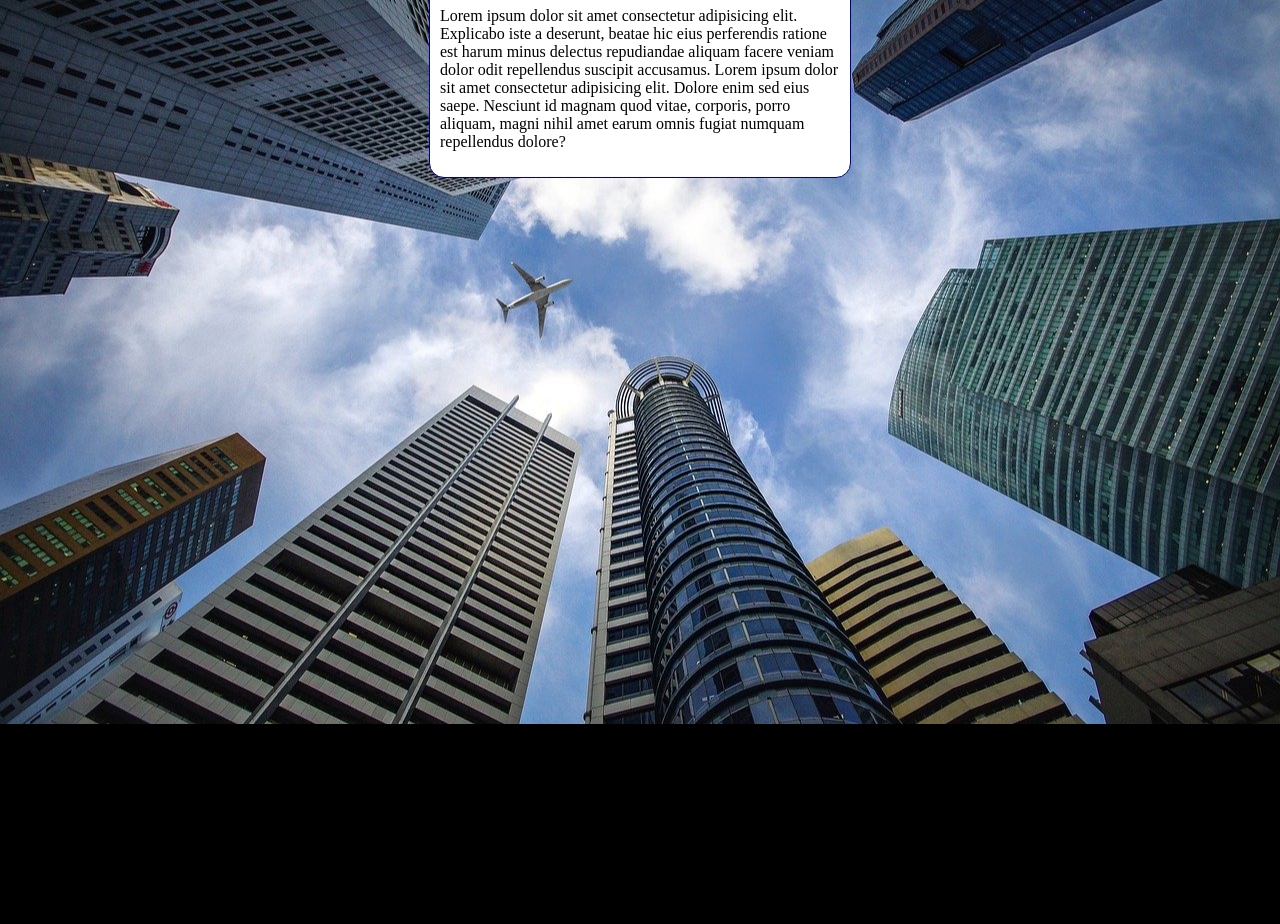
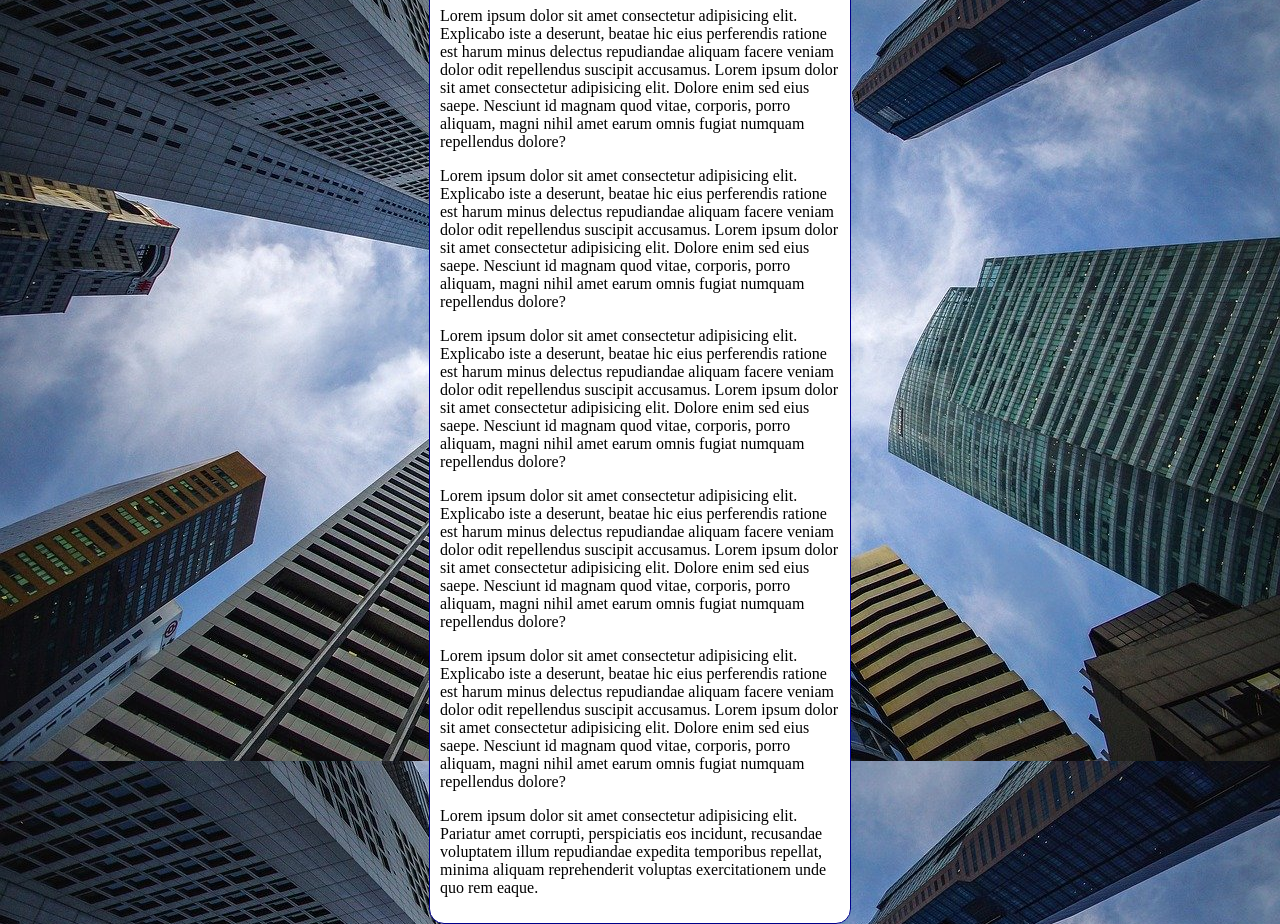
Before and after one commit to sidneiaasouza/html5-csss3, a plain HTML site: page Exercicios/ex022/fundo006.html in a window 1280 px wide. Shown: the part 92-1016 px from the top of the page. Before the commit the page ends 816 px from the top, so only its background shows below. Drawn offline with Linux system fonts and the light colour scheme.

Commit message:
atualização fundo006

```diff
--- a/Exercicios/ex022/fundo006.html
+++ b/Exercicios/ex022/fundo006.html
@@ -4,7 +4,7 @@
     <meta charset="UTF-8">
     <meta name="viewport" content="width=device-width, initial-scale=1.0">
     <link rel="shortcut icon" href="favicon.ico" type="image/x-icon">
-    <title> Documento</title>
+    <title>Fundo fixo de tela</title>
     <style>
         body {
             height: 100vh;
@@ -13,10 +13,11 @@
             background-position: center center;
             background-repeat: no-repeat;
             background-size: cover;
+            background-attachment: fixed;
         }
         main {
             background-color: white;
-            width: 400px;
+            max-width:400px;
             padding: 10px;
             margin: auto;
             border: 1px solid darkblue;
@@ -30,6 +31,19 @@
         <p>Lorem ipsum dolor sit amet consectetur adipisicing elit. Explicabo iste a deserunt, beatae hic eius perferendis ratione est harum minus delectus repudiandae aliquam facere veniam dolor odit repellendus suscipit accusamus.
         Lorem ipsum dolor sit amet consectetur adipisicing elit. Dolore enim sed eius saepe. Nesciunt id magnam quod vitae, corporis, porro aliquam, magni nihil amet earum omnis fugiat numquam repellendus dolore?
         </p>
+        <p>Lorem ipsum dolor sit amet consectetur adipisicing elit. Explicabo iste a deserunt, beatae hic eius perferendis ratione est harum minus delectus repudiandae aliquam facere veniam dolor odit repellendus suscipit accusamus.
+        Lorem ipsum dolor sit amet consectetur adipisicing elit. Dolore enim sed eius saepe. Nesciunt id magnam quod vitae, corporis, porro aliquam, magni nihil amet earum omnis fugiat numquam repellendus dolore?
+        </p>
+        <p>Lorem ipsum dolor sit amet consectetur adipisicing elit. Explicabo iste a deserunt, beatae hic eius perferendis ratione est harum minus delectus repudiandae aliquam facere veniam dolor odit repellendus suscipit accusamus.
+        Lorem ipsum dolor sit amet consectetur adipisicing elit. Dolore enim sed eius saepe. Nesciunt id magnam quod vitae, corporis, porro aliquam, magni nihil amet earum omnis fugiat numquam repellendus dolore?
+        </p>
+        <p>Lorem ipsum dolor sit amet consectetur adipisicing elit. Explicabo iste a deserunt, beatae hic eius perferendis ratione est harum minus delectus repudiandae aliquam facere veniam dolor odit repellendus suscipit accusamus.
+        Lorem ipsum dolor sit amet consectetur adipisicing elit. Dolore enim sed eius saepe. Nesciunt id magnam quod vitae, corporis, porro aliquam, magni nihil amet earum omnis fugiat numquam repellendus dolore?
+        </p>
+        <p>Lorem ipsum dolor sit amet consectetur adipisicing elit. Explicabo iste a deserunt, beatae hic eius perferendis ratione est harum minus delectus repudiandae aliquam facere veniam dolor odit repellendus suscipit accusamus.
+        Lorem ipsum dolor sit amet consectetur adipisicing elit. Dolore enim sed eius saepe. Nesciunt id magnam quod vitae, corporis, porro aliquam, magni nihil amet earum omnis fugiat numquam repellendus dolore?
+        </p>
+        <p>Lorem ipsum dolor sit amet consectetur adipisicing elit. Pariatur amet corrupti, perspiciatis eos incidunt, recusandae voluptatem illum repudiandae expedita temporibus repellat, minima aliquam reprehenderit voluptas exercitationem unde quo rem eaque.</p>
     </main>
 </body>
 </html>
```
